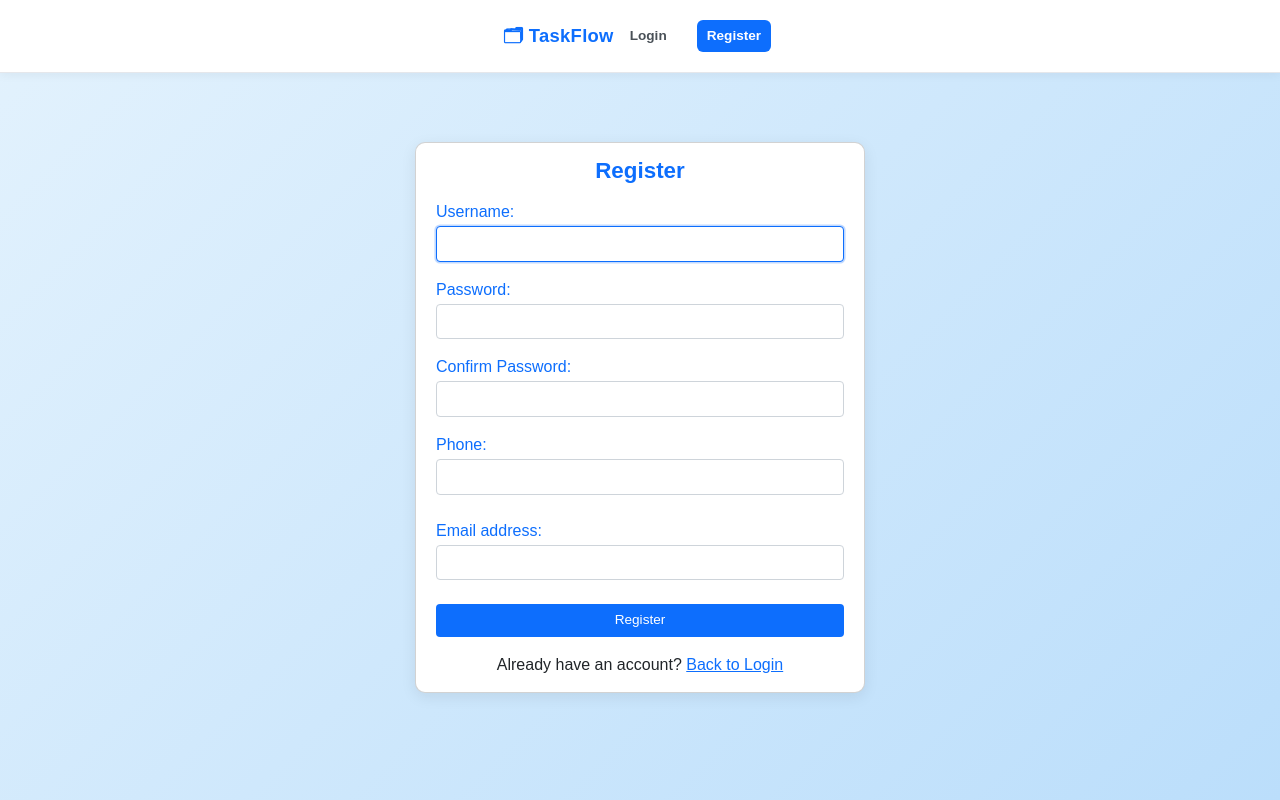
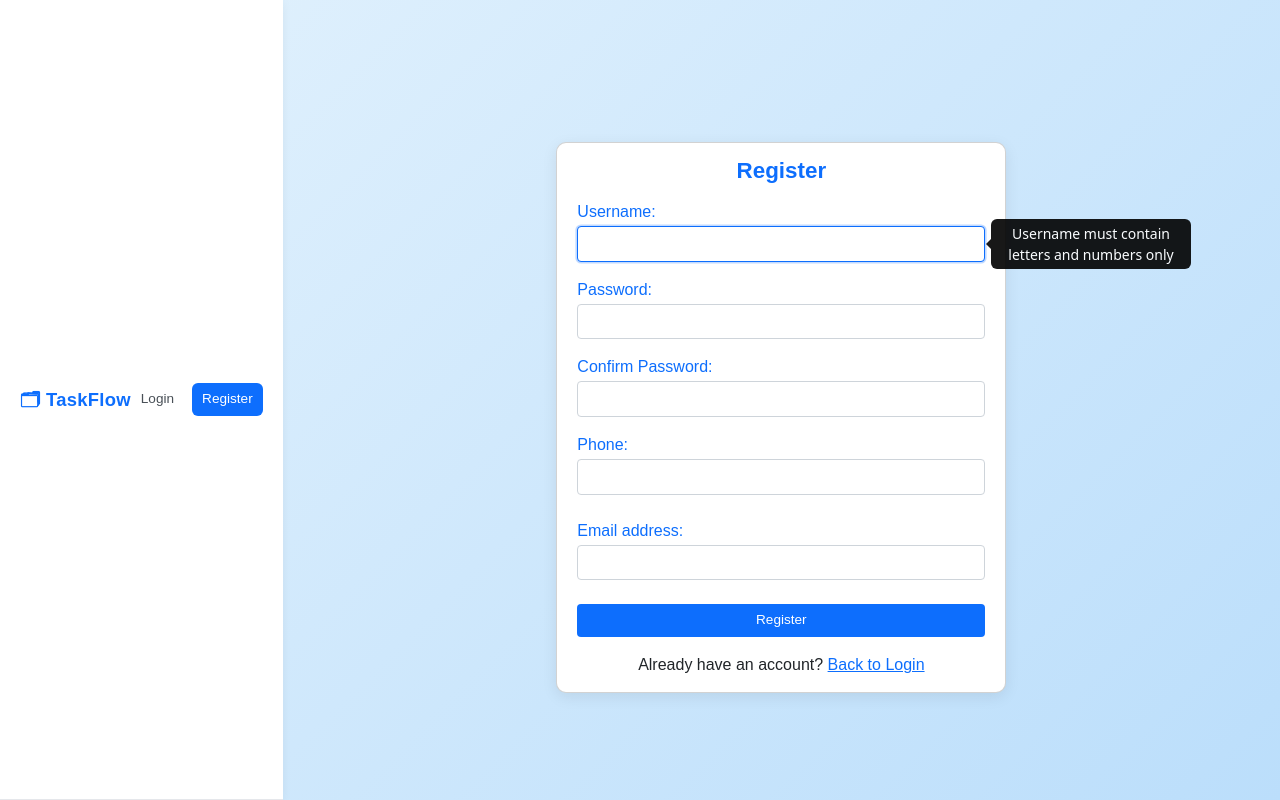
Before and after one commit to Yaeli6858/Python-task-management, a Django app: page /register/ in a window 1280 px wide. Run offline with Django 5.2, Linux system fonts and the light colour scheme; some libraries are stand-ins or nearby versions.

Commit message:
improve documents

```diff
--- a/static/css/project.css
+++ b/static/css/project.css
@@ -13,33 +13,6 @@
     margin: auto;
 }
 
-/* ====== NAVBAR ====== */
-.navbar {
-    background-color: #0d6efd;
-    color: white;
-    padding: 10px 15px; /* קטן יותר */
-    width: 100%;
-    display: flex;
-    justify-content: space-between;
-    align-items: center;
-    box-shadow: 0 3px 7px rgba(0,0,0,0.1);
-    position: fixed; /* תמיד בראש */
-    top: 0;
-    left: 0;
-    z-index: 1000;
-    font-size: 0.9rem;
-}
-
-.navbar .nav-link {
-    color: white;
-    text-decoration: none;
-    margin: 0 6px;
-    font-weight: bold;
-}
-
-.navbar .nav-link:hover {
-    text-decoration: underline;
-}
 
 /* ====== CARDS ====== */
 .card {
@@ -109,9 +82,7 @@
 .btn-primary:hover, .btn-submit:hover {
     background-color: #0b5ed7;
 }
-.register-card input[name="username"] + small.form-text {
-    display: none !important;
-}
+
 
 .btn-edit, .btn-delete, .btn-take, .btn-complete, .btn-cancel {
     padding: 6px 14px;
@@ -307,46 +278,7 @@
         text-align: center;
     }
 }
-/* ====== NAVBAR ====== */
-.navbar {
-    background-color: #0d6efd;
-    color: white;
-    padding: 10px 15px;
-    width: 100%;
-    display: flex;
-    flex-direction: column; /* שתי שורות */
-    align-items: center;
-    box-shadow: 0 3px 7px rgba(0,0,0,0.1);
-    position: fixed;
-    top: 0;
-    left: 0;
-    z-index: 1000;
-    font-size: 0.9rem;
-}
 
-.navbar .navbar-top {
-    width: 100%;
-    text-align: left; /* "שלום" בצד שמאל */
-    margin-bottom: 5px;
-    font-weight: bold;
-}
-
-.navbar .navbar-bottom {
-    width: 100%;
-    display: flex;
-    justify-content: center; /* כל הקישורים בשורה שנייה במרכז */
-    gap: 8px;
-}
-
-.navbar .nav-link {
-    color: white;
-    text-decoration: none;
-    font-weight: bold;
-}
-
-.navbar .nav-link:hover {
-    text-decoration: underline;
-}
 /* ====== UI NAVBAR (DESIGN SYSTEM STYLE) ====== */
 .ui-navbar {
     background: #ffffff;
--- a/task_manager/urls.py
+++ b/task_manager/urls.py
@@ -23,5 +23,4 @@
 urlpatterns = [
     path("admin/", admin.site.urls),
     path("", include("tasks.urls")),
-
 ]
--- a/tasks/models.py
+++ b/tasks/models.py
@@ -1,6 +1,7 @@
 from django.contrib.auth.models import AbstractUser
 from django.db import models
 from enum import Enum
+from django.core.exceptions import ValidationError
 
 #enum
 
@@ -42,9 +43,9 @@
     def clean(self):
         if self.manager:
             if self.manager.userStatus != 0:
-                return("Manager must have MANAGER role")
+                raise ValidationError("Manager must have MANAGER role")
             if self.manager.team and self.manager.team != self:
-                return ("Manager must belong to this team")
+                raise ValidationError("Manager must belong to this team")
 
     def __str__(self):
         return self.name
--- a/tasks/templates/tasks/task_list.html
+++ b/tasks/templates/tasks/task_list.html
@@ -29,6 +29,7 @@
         <tr>
             <th>Title</th>
             <th>Description</th>
+            <th>Due Date</th>
             <th>Status</th>
             <th>Actions</th>
         </tr>
@@ -38,6 +39,7 @@
         <tr class="{% if t.task_performer == user %}my-task{% endif %}">
             <td>{{ t.title }}</td>
             <td>{{ t.description }}</td>
+            <td>{{ t.goalDate }}</td>
             <td>
                 {% if t.taskStatus == 0 %}<span class="status-new">New</span>{% elif t.taskStatus == 1 %}<span class="status-in-progress">In Progress</span>{% elif t.taskStatus == 2 %}<span class="status-completed">Completed</span>{% endif %}
                 {% if t.task_performer %}<br><small>by {{ t.task_performer.username }}</small>{% endif %}
```
Also changed, not shown: task_manager/settings.py (+8 -4 lines), 8 other files.
